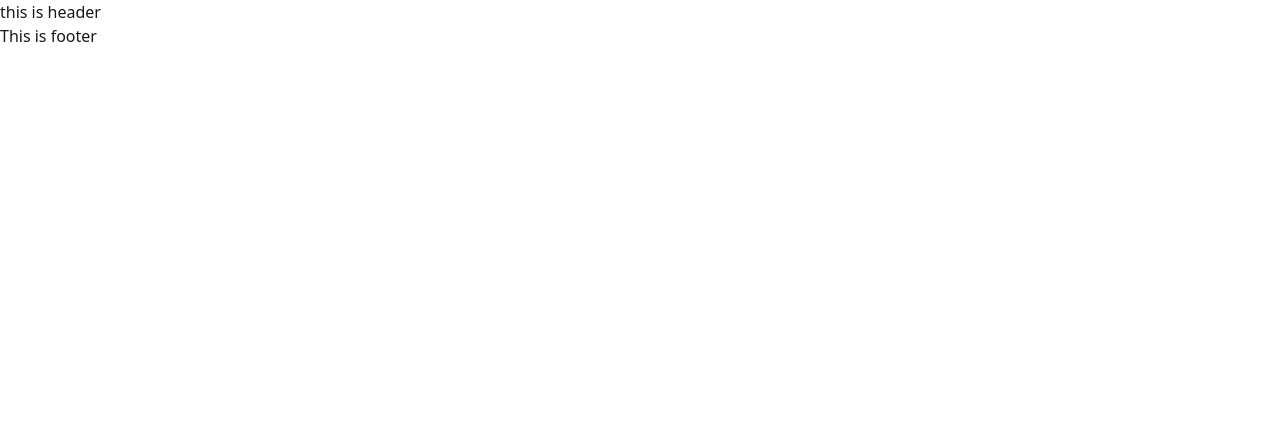
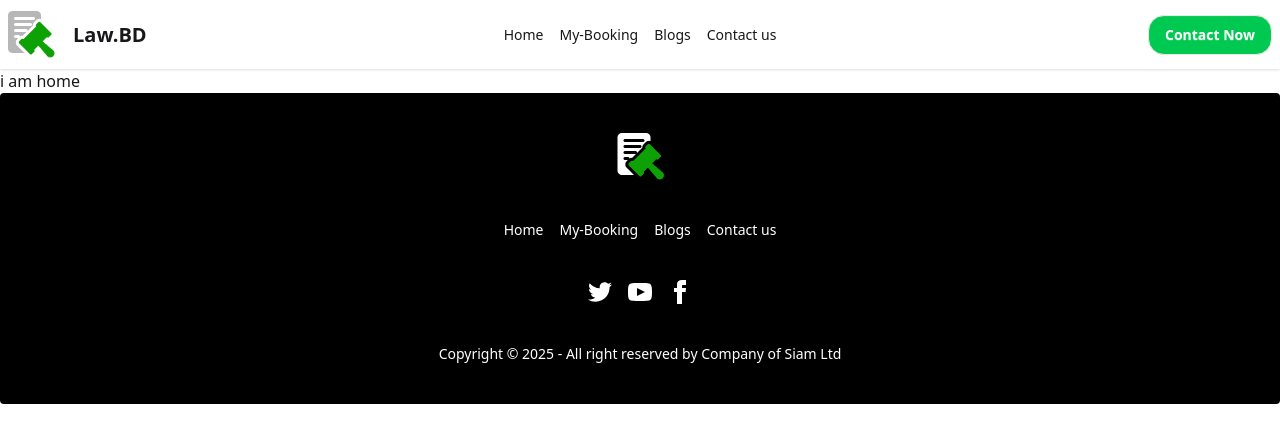
Before and after one commit to TahsinulislamSiam/BD-Lawyer-Online-Platform, a React (Vite) app: page / in a window 1280 px wide. Shown: the top 442 px of the page. Built offline with nearby package versions, Linux system fonts and the light colour scheme.

Commit message:
set up Home page,footer and routing

```diff
--- a/index.html
+++ b/index.html
@@ -1,5 +1,5 @@
 <!doctype html>
-<html lang="en">
+<html lang="en" data-theme="light">
   <head>
     <meta charset="UTF-8" />
     <link rel="icon" type="image/svg+xml" href="/vite.svg" />
--- a/src/Routes/Routes.jsx
+++ b/src/Routes/Routes.jsx
@@ -1,10 +1,20 @@
 import React from 'react';
 import { createBrowserRouter } from "react-router";
 import Root from '../Root/Root';
+import Home from '../components/pages/Home/Home';
+import ErrorPage from '../components/pages/ErrorPage';
 
 export const router = createBrowserRouter([
   {
     path: "/",
    Component: Root,
+   errorElement:<ErrorPage></ErrorPage>,
+   children:[
+    {
+        index: true,
+        path:"/",
+        Component:Home
+    }
+   ]
   },
 ]);
--- a/src/components/Footer/Footer.jsx
+++ b/src/components/Footer/Footer.jsx
@@ -2,9 +2,55 @@
 
 const Footer = () => {
     return (
-        <div>
-            This is footer
-        </div>
+      <footer className="footer footer-horizontal footer-center bg-black text-white rounded p-10">
+        <img src="/src/assets/logo-footer.png" alt="" />
+  <nav className="grid grid-flow-col gap-4">
+    <a className="link link-hover">Home</a>
+    <a className="link link-hover">My-Booking</a>
+    <a className="link link-hover">Blogs</a>
+    <a className="link link-hover">Contact us</a>
+  </nav>
+  <nav>
+    <div className="grid grid-flow-col gap-4">
+      <a>
+        <svg
+          xmlns="http://www.w3.org/2000/svg"
+          width="24"
+          height="24"
+          viewBox="0 0 24 24"
+          className="fill-current">
+          <path
+            d="M24 4.557c-.883.392-1.832.656-2.828.775 1.017-.609 1.798-1.574 2.165-2.724-.951.564-2.005.974-3.127 1.195-.897-.957-2.178-1.555-3.594-1.555-3.179 0-5.515 2.966-4.797 6.045-4.091-.205-7.719-2.165-10.148-5.144-1.29 2.213-.669 5.108 1.523 6.574-.806-.026-1.566-.247-2.229-.616-.054 2.281 1.581 4.415 3.949 4.89-.693.188-1.452.232-2.224.084.626 1.956 2.444 3.379 4.6 3.419-2.07 1.623-4.678 2.348-7.29 2.04 2.179 1.397 4.768 2.212 7.548 2.212 9.142 0 14.307-7.721 13.995-14.646.962-.695 1.797-1.562 2.457-2.549z"></path>
+        </svg>
+      </a>
+      <a>
+        <svg
+          xmlns="http://www.w3.org/2000/svg"
+          width="24"
+          height="24"
+          viewBox="0 0 24 24"
+          className="fill-current">
+          <path
+            d="M19.615 3.184c-3.604-.246-11.631-.245-15.23 0-3.897.266-4.356 2.62-4.385 8.816.029 6.185.484 8.549 4.385 8.816 3.6.245 11.626.246 15.23 0 3.897-.266 4.356-2.62 4.385-8.816-.029-6.185-.484-8.549-4.385-8.816zm-10.615 12.816v-8l8 3.993-8 4.007z"></path>
+        </svg>
+      </a>
+      <a>
+        <svg
+          xmlns="http://www.w3.org/2000/svg"
+          width="24"
+          height="24"
+          viewBox="0 0 24 24"
+          className="fill-current">
+          <path
+            d="M9 8h-3v4h3v12h5v-12h3.642l.358-4h-4v-1.667c0-.955.192-1.333 1.115-1.333h2.885v-5h-3.808c-3.596 0-5.192 1.583-5.192 4.615v3.385z"></path>
+        </svg>
+      </a>
+    </div>
+  </nav>
+  <aside>
+    <p>Copyright © {new Date().getFullYear()} - All right reserved by Company of Siam Ltd</p>
+  </aside>
+</footer>
     );
 };
 
--- a/src/components/Header/Header.jsx
+++ b/src/components/Header/Header.jsx
@@ -1,10 +1,32 @@
 import React from 'react';
 
 const Header = () => {
+    const links = <>
+     <li className='m-2'>Home</li>
+      <li className='m-2'>My-Booking</li>
+      <li className='m-2'>Blogs</li>
+      <li className='m-2'>Contact us</li>
+
+    </>
     return (
-        <div>
-            this is header
-        </div>
+       <div className="navbar bg-base-100 shadow-sm">
+  <div className="navbar-start ">
+    <div className="dropdown">
+     <img src="/src/assets/logo.png" alt="" />
+
+    </div>
+    <a className="btn btn-ghost text-xl">Law.BD</a>
+  </div>
+  <div className="navbar-center lg:flex">
+    <ul className="menu menu-horizontal px-1">
+     {links}
+
+    </ul>
+  </div>
+  <div className="navbar-end">
+    <a className="btn bg-green-500 rounded-2xl text-white ">Contact Now</a>
+  </div>
+</div>
     );
 };
 
--- /dev/null
+++ b/src/components/pages/ErrorPage.jsx
@@ -0,0 +1,13 @@
+import React from 'react';
+
+const ErrorPage = () => {
+    return (
+        <div className='text-5xl text-center p-10'>
+            <p>404 Error</p>
+            <h1 >Page not Found</h1>
+
+        </div>
+    );
+};
+
+export default ErrorPage;
--- /dev/null
+++ b/src/components/pages/Home/Home.jsx
@@ -0,0 +1,11 @@
+import React from 'react';
+
+const Home = () => {
+    return (
+        <div>
+            i am home
+        </div>
+    );
+};
+
+export default Home;
```
